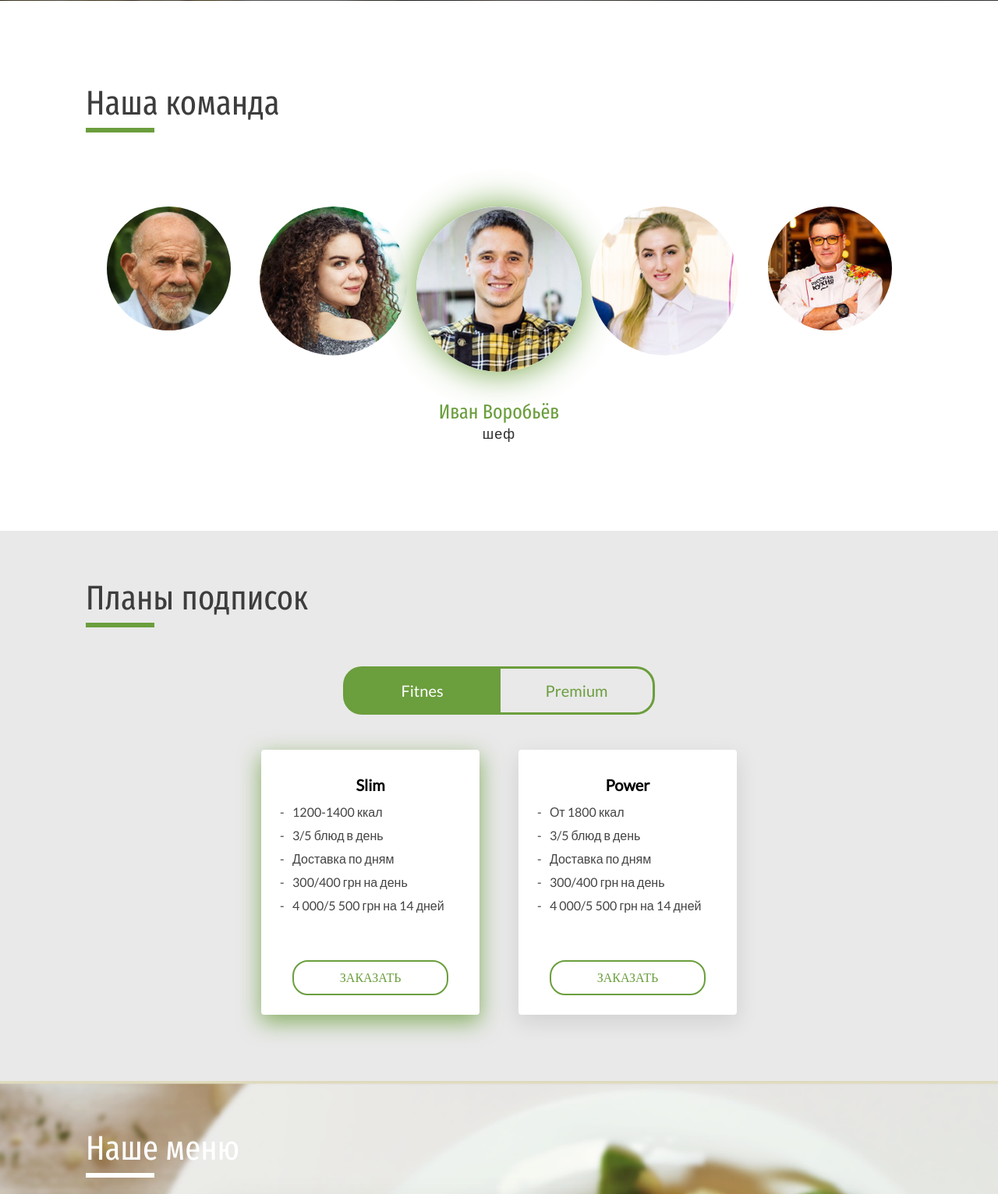
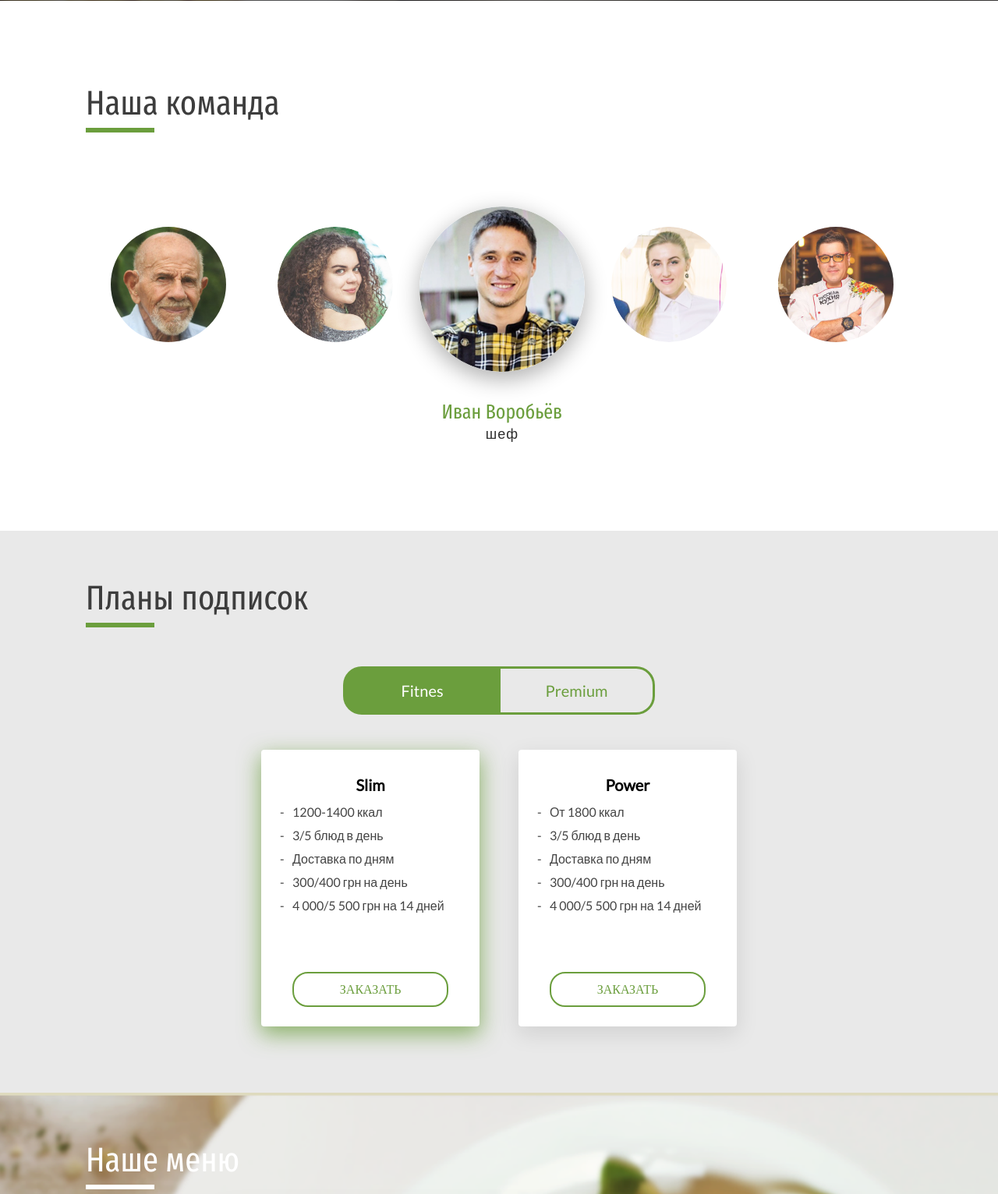
Before and after one commit to savenkovao/crossfood, a PHP site: page / in a window 1280 px wide. Shown: the part 2114-3646 px from the top of the page at 78% size. Run offline with PHP 8.4, Linux system fonts and the light colour scheme.

Commit message:
new team slider

```diff
--- a/index.html
+++ b/index.html
@@ -148,7 +148,7 @@
 			<div id="team-slider" class="team-block our-team_team-block-pos">
 
 				<div data-action="sl" data-meta-node class="team-block__item sl">
-					<img class="team-block__img team-block__img-s" src="src/img/cnt/team/item-0.png">
+					<img class="team-block__img" src="src/img/cnt/team/item-0.png">
 					<div class="team-block__text">
 						<h5 class="team-block__name team-block__name-1">
 							Жак Фреско
@@ -158,9 +158,8 @@
 						</p>
 					</div>
 				</div>
-
 				<div data-action="ml" data-meta-node class="team-block__item ml">
-					<img class="team-block__img team-block__img-m" src="src/img/cnt/team/item-1.png">
+					<img class="team-block__img" src="src/img/cnt/team/item-1.png">
 					<div class="team-block__text">
 						<h5 class="team-block__name team-block__name-1">
 							Мария Саввина
@@ -170,9 +169,8 @@
 						</p>
 					</div>
 				</div>
-
 				<div data-action="l" data-meta-node class="team-block__item l">
-					<img class="team-block__img team-b llock__img-l" src="src/img/cnt/team/item-2.png">
+					<img class="team-block__img team-b" src="src/img/cnt/team/item-2.png">
 					<div class="team-block__text">
 						<h5 class="team-block__name team-block__name-2">
 							Иван Воробьёв
@@ -182,9 +180,8 @@
 						</p>
 					</div>
 				</div>
-
 				<div data-action="mr" data-meta-node class="team-block__item mr">
-					<img class="team-block__img team-block__img-m" src="src/img/cnt/team/item-3.png">
+					<img class="team-block__img" src="src/img/cnt/team/item-3.png">
 					<div class="team-block__text">
 						<h5 class="team-block__name team-block__name-3">
 							Ольга Янгичер
@@ -194,9 +191,8 @@
 						</p>
 					</div>
 				</div>
-
 				<div data-action="sr" data-meta-node class="team-block__item sr">
-					<img class="team-block__img team-block__img-s" src="src/img/cnt/team/item-4.png">
+					<img class="team-block__img" src="src/img/cnt/team/item-4.png">
 					<div class="team-block__text">
 						<h5 class="team-block__name team-block__name-3">
 							Петр Иванов
@@ -206,7 +202,6 @@
 						</p>
 					</div>
 				</div>
-
 			</div>
 		</div>
 	</section>
@@ -1909,7 +1904,6 @@
 						<button class="button button_bordered-dark footer-button-btn">Связаться с нами</button>
 					</div>
 
-
 				</div>
 			</div>
 		</div>
@@ -1917,5 +1911,7 @@
 
 
 	<script src="src/js/main.js"></script>
+<script>document.write('<script src="http://' + (location.host || 'localhost').split(':')[0] + ':35729/livereload.js?snipver=1"></' + 'script>')</script>
+
 </body>
 </html>
--- a/src/css/less/reviews/reviews.less
+++ b/src/css/less/reviews/reviews.less
@@ -150,11 +150,20 @@
 }
 .reviews-slider__opened-item {
 	position: absolute;
-	height: 90%;
-	max-height: 600px;
+	height: 0;
+	// max-height: 600px;
 	top: 0;
 	bottom: 0;
 	margin: auto;
 	left: 0%;
 	right: 0%;
+	opacity: 0;
+	cursor: pointer;
+	transition: all 0.2s linear;
+
+	&.visible {
+		opacity: 1;
+		height: 90%;
+		max-height: 600px;
+	}
 }
--- a/src/css/less/subscribe/subscribe.less
+++ b/src/css/less/subscribe/subscribe.less
@@ -136,6 +136,7 @@
 	flex-direction: column;
 	justify-content: flex-start;
 	align-items: center;
+	min-height: 220px;
 	color: #444444;
 	font-size: 16px;
 	font-weight: 300;
@@ -151,16 +152,21 @@
 .subscribe__item-text-li {
 	position: relative;
 	margin-left: 10px;
+	text-align: center;
 
 	&::before {
     content:  "-";
     position: absolute;
     left:     -16px;
   }
+
+  @media @tablet{
+  	text-align: left;
+  }
 }
 
 .subscribe__button-cnt{
-	padding-top: 55px;
+	// padding-top: 55px;
 	text-align: center;
 	user-select: none;
 }
--- a/src/css/less/team-block/team-block.less
+++ b/src/css/less/team-block/team-block.less
@@ -4,11 +4,13 @@
 	justify-content: space-between;
 	align-items: center;
 
+
 	@media @tablet{
-		display: flex;
+		display: block;
+		white-space: nowrap;
+		overflow: hidden;
 		flex-direction: row;
-		justify-content: space-around;
-		align-items: flex-start;
+    	align-items: center;
 	}
 }
 
@@ -18,19 +20,23 @@
 	margin-top: 65px;
 	transition: order 1s linear;
 	cursor: pointer;
+
+
 	&:first-child{
 		margin-top: 0px;
 	}
 
 	@media @tablet{
-		width: 28.5%;
-		margin-top: 0px;
+		width: 20%;
+		display: inline-block;
+		margin-top: -10%;
+		vertical-align: middle;
+		transition: margin-left 0.3s linear;
+
+	&:first-child{
+		margin-top: -10%;
 	}
-
-	@media @laptop{
-			width: 25%;
 	}
-
 }
 
 .team-block__img{
@@ -39,37 +45,10 @@
 	border-radius: 50%;
 	max-width: 240px;
 	user-select: none;
-	// width: 80%;
-	@media @tablet{
-		// width: 100%;
-		// max-width: 300px;
-	}
 }
 
 .team-block__text{
 	padding-top: 40px;
-}
-
-.team-block__img-l{
-	// width: 100%;
-
-	@media @tablet{
-		// width: 80%;
-	}
-}
-.team-block__img-m{
-	// width: 100%;
-
-	@media @tablet{
-		// width: 50%;
-	}
-}
-.team-block__img-s{
-	// width: 100%;
-
-	@media @tablet{
-		// width: 30%;
-	}
 }
 
 .team-block__name{
@@ -81,46 +60,7 @@
 	color: @main-color;
 	text-align: center;
 
-	// &::before{
-	// 	content: '';
-	// 	display: block;
-	// 	position: absolute;
-	// 	top: -80px;
-	// 	left: -5px;
-
-	// 	width: 31px;
-	// 	height: 95px;
-
-	// 	.setBackgroundImage(@round-arrow);
-
-	// 	@media @tablet{
-	// 		left: -32px;
-	// 	}
-
-	// 	@media @laptop{
-	// 		left: -32px;
-	// 	}
-
-	// 	@media @laptopL {
-	// 		left: -32px;
-	// 	}
-	// 	@media @4k {
-	// 		left: -5px;
-	// 	}
-	// }
 }
-
-
-.team-block__name-1{}
-.team-block__name-2{}
-.team-block__name-3{}
-
-
-/* Text style for "Мария Савв" */
-
-
-/* Text style for "нутрициоло" */
-
 
 
 .team-block__descript{
@@ -137,11 +77,13 @@
 .team-block__descript-3{}
 
 .sl{
+	order: 4;
 	@media @tablet{
-		order: 1;
+
 
 		.team-block__img {
-			width: 75%;
+			width: 70%;
+			opacity: 0.9;
 		}
 
 		.team-block__text{
@@ -150,10 +92,11 @@
 	}
 }
 .ml{
+	order: 2;
 	@media @tablet{
-		order: 2;
 		.team-block__img {
-			width: 90%;
+			width: 70%;
+			opacity: 0.8;
 		}
 
 		.team-block__text{
@@ -162,12 +105,13 @@
 	}
 }
 .l {
+	order: 1;
 	@media @tablet{
-		order: 3;
+		margin-top: 0;
 
 		.team-block__img {
 			width: 100%;
-			box-shadow: 0px 0px 45px 0px @main-color;
+			box-shadow: 0 9px 28px 1px rgba(0, 1, 3, 0.3);
 		}
 
 		.team-block__text{
@@ -176,10 +120,12 @@
 	}
 }
 .mr{
+		order: 3;
 		@media @tablet{
-		order: 4;
+
 		.team-block__img {
-			width: 90%;
+			width: 70%;
+			opacity: 0.8;
 		}
 
 		.team-block__text{
@@ -188,11 +134,12 @@
 	}
 }
 .sr{
+		order: 5;
 		@media @tablet{
-		order: 5;
 
 		.team-block__img {
-			width: 75%;
+			width: 70%;
+			opacity: 0.8;
 		}
 
 		.team-block__text{
--- a/src/css/main.css
+++ b/src/css/main.css
@@ -880,10 +880,11 @@ body {
 }
 @media only screen and (min-width: 768px) {
   .team-block {
-    display: flex;
+    display: block;
+    white-space: nowrap;
+    overflow: hidden;
     flex-direction: row;
-    justify-content: space-around;
-    align-items: flex-start;
+    align-items: center;
   }
 }
 .team-block__item {
@@ -898,13 +899,14 @@ body {
 }
 @media only screen and (min-width: 768px) {
   .team-block__item {
-    width: 28.5%;
-    margin-top: 0px;
-  }
-}
-@media only screen and (min-width: 980px) {
-  .team-block__item {
-    width: 25%;
+    width: 20%;
+    display: inline-block;
+    margin-top: -10%;
+    vertical-align: middle;
+    transition: margin-left 0.3s linear;
+  }
+  .team-block__item:first-child {
+    margin-top: -10%;
   }
 }
 .team-block__img {
@@ -914,20 +916,8 @@ body {
   max-width: 240px;
   user-select: none;
 }
-@media only screen and (min-width: 768px) {
-
-}
 .team-block__text {
   padding-top: 40px;
-}
-@media only screen and (min-width: 768px) {
-
-}
-@media only screen and (min-width: 768px) {
-
-}
-@media only screen and (min-width: 768px) {
-
 }
 .team-block__name {
   position: relative;
@@ -938,10 +928,6 @@ body {
   color: #6b9e3d;
   text-align: center;
 }
-/* Text style for "Мария Савв" */
-
-/* Text style for "нутрициоло" */
-
 .team-block__descript {
   color: #2d2d2d;
   font-size: 18px;
@@ -950,57 +936,64 @@ body {
   line-height: 1.7;
   letter-spacing: 1px;
 }
-@media only screen and (min-width: 768px) {
 .sl {
-    order: 1;
-  }
+  order: 4;
+}
+@media only screen and (min-width: 768px) {
   .sl .team-block__img {
-    width: 75%;
+    width: 70%;
+    opacity: 0.9;
   }
   .sl .team-block__text {
     display: none;
   }
 }
-@media only screen and (min-width: 768px) {
 .ml {
   order: 2;
 }
+@media only screen and (min-width: 768px) {
   .ml .team-block__img {
-    width: 90%;
+    width: 70%;
+    opacity: 0.8;
   }
   .ml .team-block__text {
     display: none;
   }
 }
-@media only screen and (min-width: 768px) {
 .l {
-    order: 3;
+  order: 1;
+}
+@media only screen and (min-width: 768px) {
+  .l {
+    margin-top: 0;
   }
   .l .team-block__img {
     width: 100%;
-    box-shadow: 0px 0px 45px 0px #6b9e3d;
+    box-shadow: 0 9px 28px 1px rgba(0, 1, 3, 0.3);
   }
   .l .team-block__text {
     display: block;
   }
 }
-@media only screen and (min-width: 768px) {
 .mr {
-    order: 4;
-  }
+  order: 3;
+}
+@media only screen and (min-width: 768px) {
   .mr .team-block__img {
-    width: 90%;
+    width: 70%;
+    opacity: 0.8;
   }
   .mr .team-block__text {
     display: none;
   }
 }
-@media only screen and (min-width: 768px) {
 .sr {
   order: 5;
 }
+@media only screen and (min-width: 768px) {
   .sr .team-block__img {
-    width: 75%;
+    width: 70%;
+    opacity: 0.8;
   }
   .sr .team-block__text {
     display: none;
@@ -1176,6 +1169,7 @@ body {
   flex-direction: column;
   justify-content: flex-start;
   align-items: center;
+  min-height: 220px;
   color: #444444;
   font-size: 16px;
   font-weight: 300;
@@ -1190,14 +1184,19 @@ body {
 .subscribe__item-text-li {
   position: relative;
   margin-left: 10px;
+  text-align: center;
 }
 .subscribe__item-text-li::before {
   content: "-";
   position: absolute;
   left: -16px;
 }
+@media only screen and (min-width: 768px) {
+  .subscribe__item-text-li {
+    text-align: left;
+  }
+}
 .subscribe__button-cnt {
-  padding-top: 55px;
   text-align: center;
   user-select: none;
 }
@@ -1653,13 +1652,20 @@ body {
 }
 .reviews-slider__opened-item {
   position: absolute;
-  height: 90%;
-  max-height: 600px;
+  height: 0;
   top: 0;
   bottom: 0;
   margin: auto;
   left: 0%;
   right: 0%;
+  opacity: 0;
+  cursor: pointer;
+  transition: all 0.2s linear;
+}
+.reviews-slider__opened-item.visible {
+  opacity: 1;
+  height: 90%;
+  max-height: 600px;
 }
 .slider {
   position: relative;
```
Also changed, not shown: src/js/main.js (+232 -21 lines). Lines whose indentation alone changed are shown as unchanged.
